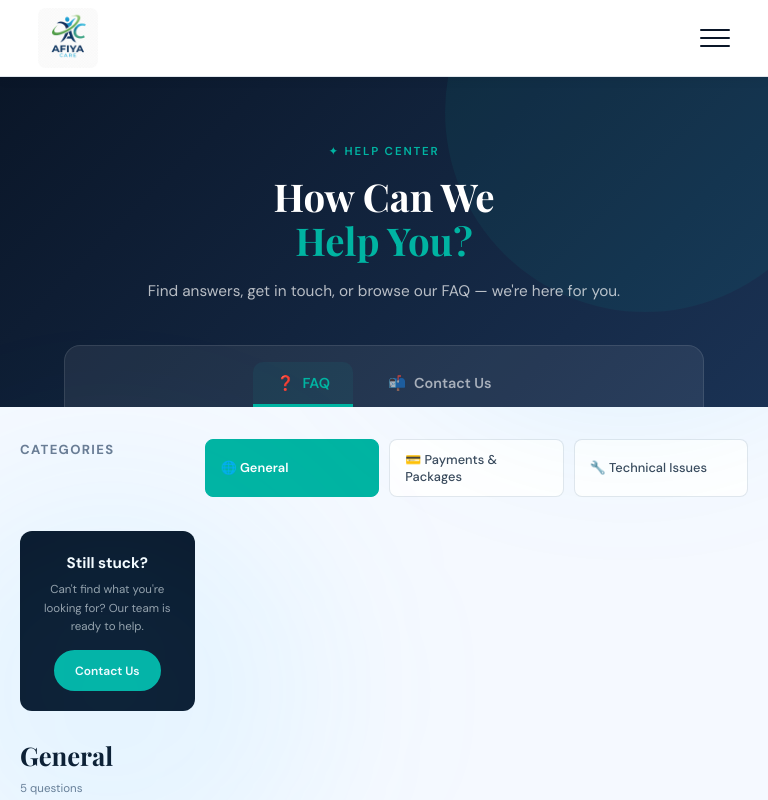
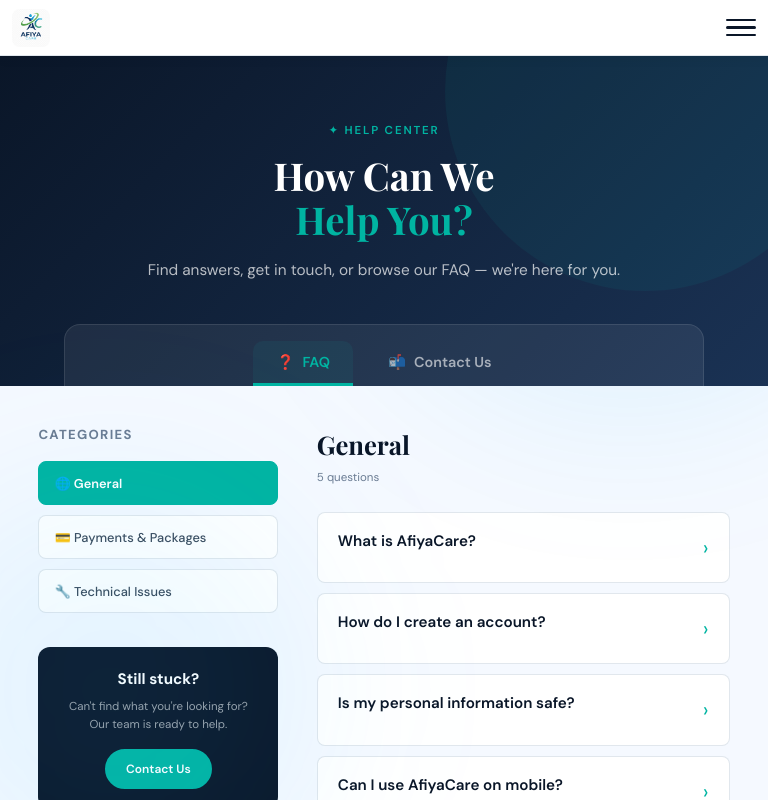
Before and after one commit to kenzyahmed768-dotcom/Afiya-Care, a React app in the folder frontend/frontend/: page /help in a window 768 px wide. Shown: the top 800 px of the page. Built offline with nearby package versions, Linux system fonts and the light colour scheme; the HTML template or start-up script is replaced by a standard one; a web font is replaced by a local one.

Commit message:
responsiveness

```diff
--- a/frontend/frontend/src/components/Layout.css
+++ b/frontend/frontend/src/components/Layout.css
@@ -25,13 +25,18 @@
   padding: 0;
 }
 
-html { scroll-behavior: smooth; }
+html {
+  scroll-behavior: smooth;
+  overflow-x: hidden;
+  max-width: 100%;
+}
 
 body {
   font-family: 'DM Sans', sans-serif;
   color: var(--text-dark);
   background: var(--white);
   overflow-x: hidden;
+  max-width: 100%;
   -webkit-font-smoothing: antialiased;
 }
 
@@ -39,11 +44,13 @@
 ul { list-style: none; }
 img { max-width: 100%; display: block; }
 
-/* ── LAYOUT ROOT ── */
+
 .layout-root {
   min-height: 100vh;
   display: flex;
   flex-direction: column;
+  overflow-x: hidden;
+  width: 100%;
 }
 
 @media (max-width: 768px) {
@@ -71,22 +78,33 @@
   display: flex;
   align-items: center;
   justify-content: space-between;
-  padding: 0 clamp(16px, 5vw, 60px);
-  height: clamp(64px, 10vw, 80px);
+  padding: 0 12px;
+  height: clamp(56px, 10vw, 80px);
   background: var(--white);
   border-bottom: 1px solid var(--border);
   box-shadow: 0 2px 12px rgba(0,0,0,.06);
+  min-width: 0;
+  flex-wrap: nowrap;
+  z-index: 50;
 }
 
-@media (max-width: 768px) {
-  .site-nav { z-index: 50; }
+@media (min-width: 480px) {
+  .site-nav {
+    padding: 0 clamp(16px, 4vw, 60px);
+  }
 }
 
-.logo { display: flex; align-items: center; }
+.logo {
+  display: flex;
+  align-items: center;
+  flex-shrink: 0;
+}
 
 .logo-img {
-  width: clamp(45px, 8vw, 75px);
-  height: clamp(45px, 8vw, 75px);
+  width: clamp(36px, 8vw, 75px);
+  height: clamp(36px, 8vw, 75px);
+  min-width: 36px;
+  min-height: 36px;
   object-fit: contain;
 }
 
@@ -97,10 +115,13 @@
   justify-content: space-around;
   width: 28px;
   height: 22px;
+  min-width: 28px;
   background: transparent;
   border: none;
   cursor: pointer;
   padding: 0;
+  flex-shrink: 0;
+  z-index: 51;
 }
 
 .hamburger span {
@@ -422,8 +443,6 @@
 }
 
 /* ── MOBILE ≤ 768px ── */
-/* All !important here because other page CSS files also define
-   .nav-links with display:flex and override our mobile styles */
 @media (max-width: 768px) {
 
   .hamburger { display: flex !important; }
@@ -502,9 +521,66 @@
   }
 }
 
-/* ── SMALL MOBILE ≤ 480px ── */
+/* ── VERY SMALL ≤ 480px ── */
 @media (max-width: 480px) {
   .nav-links { width: 100% !important; }
   .newsletter-row { flex-direction: column; }
   .newsletter-row button { width: 100%; }
+
+  .site-nav {
+    padding: 0 10px;
+    height: 56px;
+  }
+
+  .logo-img {
+    width: 36px;
+    height: 36px;
+  }
+
+  .hamburger {
+    width: 26px;
+    height: 20px;
+  }
 }
+/* ── NUCLEAR NAV OVERRIDE — beats all page CSS ── */
+@media (max-width: 768px) {
+  .site-nav {
+    padding: 0 12px !important;
+    height: 56px !important;
+    flex-direction: row !important;
+    flex-wrap: nowrap !important;
+    align-items: center !important;
+    position: sticky !important;
+    top: 0 !important;
+    z-index: 50 !important;
+  }
+
+  .logo {
+    flex-direction: row !important;
+    gap: 0 !important;
+    flex-shrink: 0 !important;
+  }
+
+  .logo-img {
+    width: 38px !important;
+    height: 38px !important;
+    min-width: 38px !important;
+    min-height: 38px !important;
+    flex-shrink: 0 !important;
+  }
+
+  .hamburger {
+    display: flex !important;
+    flex-shrink: 0 !important;
+    min-width: 28px !important;
+    flex-direction: column !important;
+    height: 22px !important;
+  }
+}
+
+@media (max-width: 480px) {
+  .site-nav {
+    padding: 0 10px !important;
+    height: 52px !important;
+  }
+}
--- a/frontend/frontend/src/style/HelpCenter.css
+++ b/frontend/frontend/src/style/HelpCenter.css
@@ -929,52 +929,7 @@
 }
 
 /* Small Devices (481px - 768px) */
-@media (min-width: 481px) and (max-width: 768px) {
-  .nav-links {
-    display: none;
-  }
 
-  .mobile-menu-toggle {
-    display: flex;
-  }
-
-  .hc-nav {
-    position: relative;
-  }
-
-  .mobile-menu {
-    top: 100%;
-  }
-
-  .hc-faq {
-    flex-direction: column;
-    padding: 32px 20px;
-    gap: 24px;
-  }
-
-  .hc-faq-sidebar {
-    width: 100%;
-  }
-
-  .hc-faq-sidebar {
-    display: grid;
-    grid-template-columns: repeat(auto-fit, minmax(140px, 1fr));
-    gap: 10px;
-  }
-
-  .hc-contact {
-    padding: 32px 20px;
-  }
-
-  footer {
-    padding: 40px 20px 0;
-  }
-
-  .footer-grid {
-    grid-template-columns: 1fr 1fr;
-    gap: 2rem;
-  }
-}
 
 /* Tablet (769px - 1024px) */
 @media (min-width: 769px) and (max-width: 1024px) {
--- a/frontend/frontend/src/style/Homepage.css
+++ b/frontend/frontend/src/style/Homepage.css
@@ -1,6 +1,3 @@
-
-
-
 *, *::before, *::after {
   box-sizing: border-box;
   margin: 0;
@@ -20,7 +17,7 @@
   --border: #d8e4f0;
 }
 
-/* ── GLOBAL ── */
+
 html {
   scroll-behavior: smooth;
 }
@@ -1007,3 +1004,25 @@
     width: 100%;
   }
 }
+
+@media (max-width: 768px) {
+  nav {
+    padding: 0 12px !important;
+    height: 56px !important;
+  }
+
+  .logo-img {
+    width: 36px !important;
+    height: 36px !important;
+  }
+
+  .hamburger {
+    display: flex !important;
+  }
+}
+
+@media (max-width: 480px) {
+  nav {
+    padding: 0 10px !important;
+  }
+}
```
